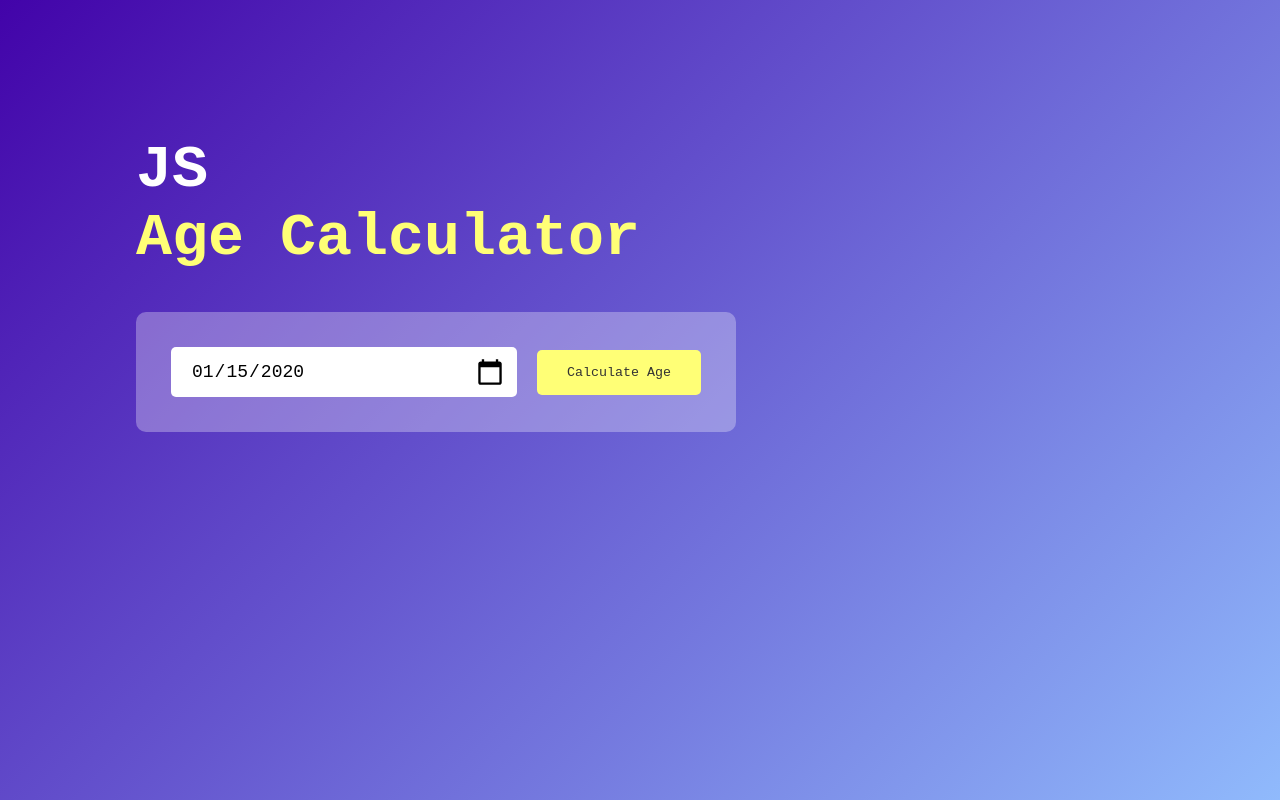
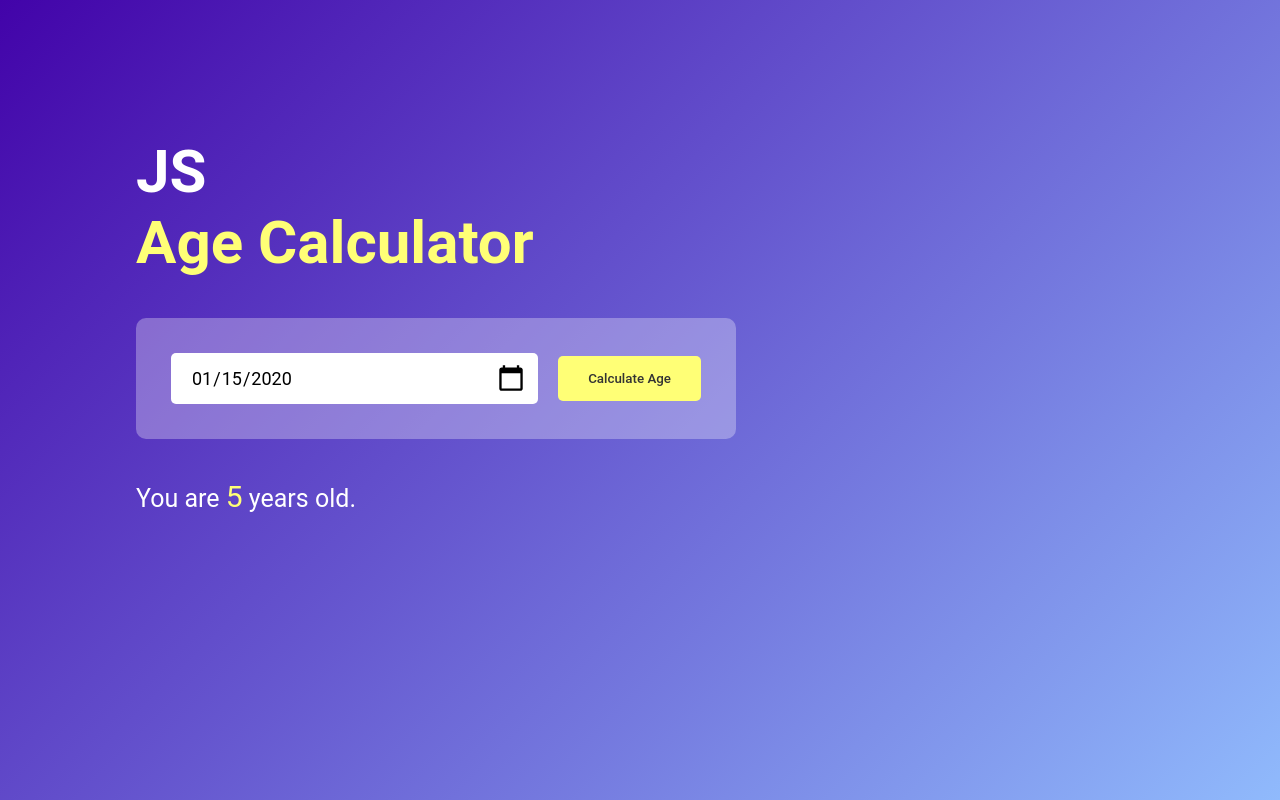
Before and after one commit to niranj775/AgeCalculator, a plain HTML site: page index.html in a window 1280 px wide. Both pictures are taken after typing "2020-01-15" into the empty fields and a click on the button "Calculate Age". Drawn offline with Linux system fonts and the light colour scheme.

Commit message:
Final App

```diff
--- a/script.js
+++ b/script.js
@@ -1,6 +1,15 @@
 let userInput = document.getElementById('birthdate');
-userInput.max
+userInput.max = new Date().toISOString().split('T')[0];
 
 function calculateAge(){
+    let birthdate = new Date(userInput.value);
+    let currentDate = new Date();
+    let age = currentDate.getFullYear() - birthdate.getFullYear();
+    let month = currentDate.getMonth() - birthdate.getMonth();
+    console.log(age,month);
+    if (month < 0 || (month === 0 && currentDate.getDate() < birthdate.getDate())) {
+        age--;
+    }
+    document.getElementById('result').innerHTML = `You are <span>${age}</span> years old.`;
 
 }
--- a/style.css
+++ b/style.css
@@ -2,7 +2,7 @@
     margin: 0;
     padding: 0;
     box-sizing: border-box;
-    font-family: 'Courier New', sans-serif;
+    font-family: 'Roboto', sans-serif;
 }
 
 .container{
@@ -71,3 +71,13 @@
     cursor: pointer;
     height: auto;
 }
+
+.result{
+    font-size: 25px;
+    font-weight: 1000px;
+}
+
+.result span{
+    font-size: 30px;
+    color: #ffff76;
+}
```
